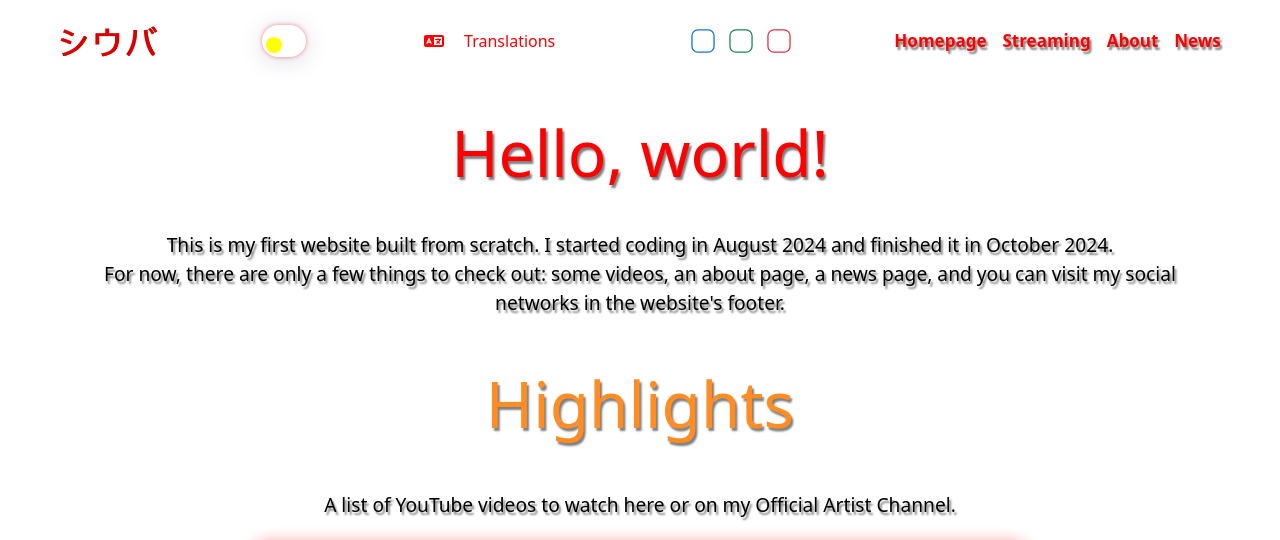
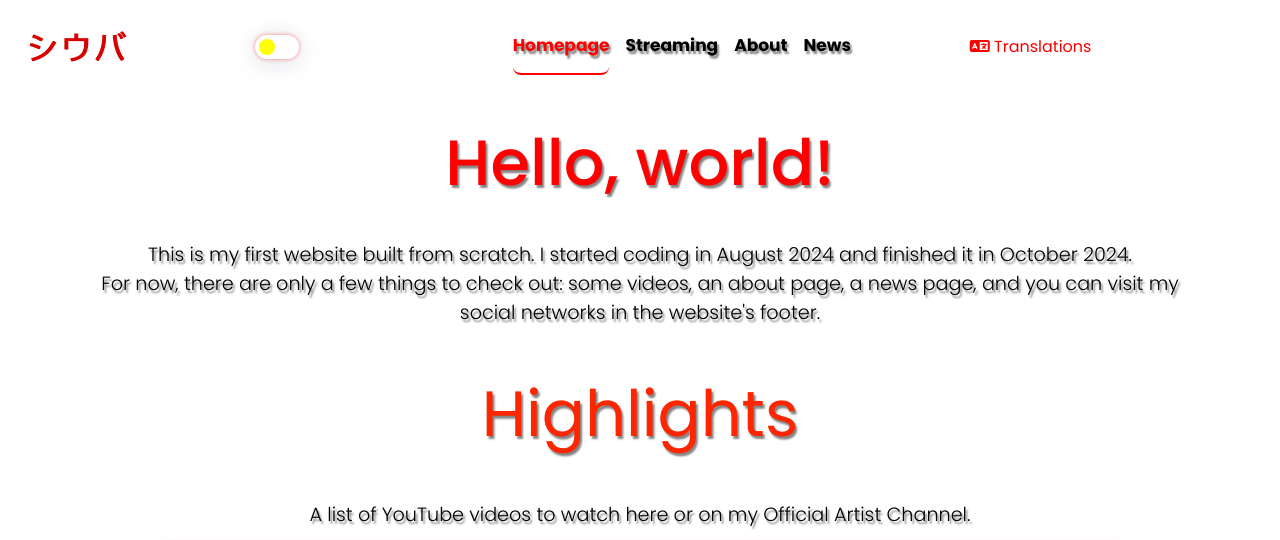
Before and after one commit to iamshiuba/ishiubadj, a Django app: page / in a window 1280 px wide, after a click on "Translations". Shown: the top 540 px of the page. Run offline with Django 5.2, Linux system fonts and the light colour scheme; some libraries are stand-ins or nearby versions.

Commit message:
Update staticfiles, minor changes on templates

```diff
--- a/home/templates/home/index.html
+++ b/home/templates/home/index.html
@@ -46,8 +46,6 @@
             </p>
             <div class="video-links">
               <iframe
-                width="400px"
-                height="215px"
                 src="https://www.youtube.com/embed/videoseries?si=F6CnMkx4AUkuURA_&amp;list=OLAK5uy_laLvEldekJ_qsP5DMbG-PYcEW3oQEYu_Q"
                 title="YouTube video player"
                 frameborder="0"
--- a/news/templates/news/news.html
+++ b/news/templates/news/news.html
@@ -29,7 +29,7 @@
     <main>
       <h1 data-translate="newsTitle">News</h1>
       <div class="container-fluid">
-        <div class="col-auto">
+        <div class="col">
           <blockquote class="twitter-tweet" data-theme="dark">
             <p lang="en" dir="ltr">
               Hi, I&#39;m SHIUBA and this is my X profile.
@@ -42,7 +42,7 @@
             >
           </blockquote>
         </div>
-        <div id="news" class="col-auto">
+        <div id="news" class="col">
           <div class="video-links">
             <iframe
               src="https://www.youtube.com/embed/BzOLHaR-GEs"
--- a/partials/templates/partials/footer.html
+++ b/partials/templates/partials/footer.html
@@ -2,8 +2,16 @@
 <footer>
   <div class="container">
     <div class="row">
+      <!-- Footer Info -->
+      <div class="col-md-9">
+        <p>
+          <span data-translate="prdBy">Powered by IamSHIUBA</span> &copy; 2023 -
+          2024.
+          <span data-translate="footer">All rights reserved.</span>
+        </p>
+      </div>
       <!-- Social Links -->
-      <div class="col-md-6 text-center">
+      <div class="col-md-3" id="checkOut">
         <p data-translate="follow">Check out:</p>
         <a
           href="https://github.com/iamshiuba"
@@ -38,13 +46,6 @@
           <i class="fa-brands fa-soundcloud"></i>
         </a>
       </div>
-      <!-- Footer Info -->
-      <div class="col-md-6 text-center">
-        <p>
-          Powered by IamSHIUBA &copy; 2023 - 2024.
-          <span data-translate="footer">All rights reserved.</span>
-        </p>
-      </div>
     </div>
   </div>
 </footer>
--- a/partials/templates/partials/header.html
+++ b/partials/templates/partials/header.html
@@ -13,81 +13,20 @@
         <span class="navbar-toggler-icon"></span>
       </button>
 
+      <a href="/" class="navbar-brand">
+        <img src="{% static 'img/ishiubahor.png' %}" alt="shiuba" />
+      </a>
+
       <div class="collapse navbar-collapse" id="menu">
-        <a href="/">
-          <img src="{% static 'img/ishiubahor.png' %}" alt="shiuba" />
-        </a>
-
         <label id="swicher" class="switch me-2">
           <input type="checkbox" id="theme-switcher" />
           <span class="slider round"></span>
         </label>
-
-        <button
-          id="langselect"
-          class="icon"
-          type="button"
-          title="Change Language"
-          data-bs-toggle="collapse"
-          data-bs-target="#language"
-          aria-controls="menu"
-          aria-expanded="false"
-          aria-label="Change Language"
-        >
-          <span class="fa-solid fa-language"></span>
-          <label for="#language">Translations</label>
-        </button>
-        <div class="collapse p-1" id="language">
-          <input
-            type="radio"
-            class="btn-check"
-            name="btnradio"
-            id="btnradio1"
-            autocomplete="off"
-          />
-          <label
-            type="radio"
-            class="btn btn-outline-primary"
-            for="btnradio1"
-            onclick="setLanguage('en')"
-          >
-            <span class="fi fi-us"></span>
-          </label>
-          <input
-            type="radio"
-            class="btn-check"
-            name="btnradio"
-            id="btnradio2"
-            autocomplete="off"
-          />
-          <label
-            type="radio"
-            class="btn btn-outline-success"
-            for="btnradio2"
-            onclick="setLanguage('br')"
-          >
-            <span class="fi fi-br"></span>
-          </label>
-          <input
-            type="radio"
-            class="btn-check"
-            name="btnradio"
-            id="btnradio3"
-            autocomplete="off"
-          />
-          <label
-            type="radio"
-            class="btn btn-outline-danger"
-            for="btnradio3"
-            onclick="setLanguage('jp')"
-          >
-            <span class="fi fi-jp"></span>
-          </label>
-        </div>
-
         <ul class="nav nav-underline">
           <li class="nav-item">
-            <a href="/" class="nav-link" data-translate="Homepage">Homepage</a>
+            <a href="/" class="nav-link active" data-translate="Homepage"
+              >Homepage</a
+            >
           </li>
           <li class="nav-item">
             <a
@@ -109,6 +48,67 @@
           </li>
         </ul>
       </div>
+      <button
+        id="langselect"
+        class="icon"
+        type="button"
+        title="Change Language"
+        data-bs-toggle="collapse"
+        data-bs-target="#language"
+        aria-controls="menu"
+        aria-expanded="false"
+        aria-label="Change Language"
+      >
+        <span class="fa-solid fa-language"></span>
+        <label for="#langselect"><span data-translate="Translations">Translations</span></label>
+      </button>
+      <div class="collapse p-1" id="language">
+        <input
+          type="radio"
+          class="btn-check"
+          name="btnradio"
+          id="btnradio1"
+          autocomplete="off"
+        />
+        <label
+          type="radio"
+          class="button"
+          for="btnradio1"
+          onclick="setLanguage('en')"
+        >
+          <span class="fi fi-us"></span>
+        </label>
+        <input
+          type="radio"
+          class="btn-check"
+          name="btnradio"
+          id="btnradio2"
+          autocomplete="off"
+        />
+        <label
+          type="radio"
+          class="button"
+          for="btnradio2"
+          onclick="setLanguage('br')"
+        >
+          <span class="fi fi-br"></span>
+        </label>
+        <input
+          type="radio"
+          class="btn-check"
+          name="btnradio"
+          id="btnradio3"
+          autocomplete="off"
+        />
+        <label
+          type="radio"
+          class="button"
+          for="btnradio3"
+          onclick="setLanguage('jp')"
+        >
+          <span class="fi fi-jp"></span>
+        </label>
+      </div>
     </div>
   </nav>
 </header>
--- a/static/css/main.css
+++ b/static/css/main.css
@@ -1,20 +1,18 @@
+@import url('https://fonts.googleapis.com/css2?family=Noto+Sans+JP:wght@100..900&family=Poppins:ital,wght@0,100;0,200;0,300;0,400;0,500;0,600;0,700;0,800;0,900;1,100;1,200;1,300;1,400;1,500;1,600;1,700;1,800;1,900&display=swap');
+
 :root {
     --bg-color: #ffffff;
     --text-color: #000000;
-    --shadow-color: #00000080;
-    --shadow-color-dark: #ff00007e;
+    --shadow-color: #858585;
+    --shadow-color-dark: #850000;
     --box-shadow: #ff11117c;
     --bg-primary: red;
-    --bg-secondary: #ff8d23;
-    --hover-color: #ff000044;
-}
-
-body.dark {
-    --bg-color: #000000;
-    --text-color: #ffffff;
+    --bg-secondary: #fd2600;
+    --hover-color: #9c9c9c44;
 }
 
 * {
+    font-family: 'Poppins', 'Noto Sans JP', sans-serif;
     margin: 0;
     padding: 0;
     box-sizing: border-box;
@@ -25,44 +23,48 @@ body {
     color: var(--text-color);
 }
 
-button {
-    border: none;
-    background-color: transparent;
-    padding: 0 1rem;
-    color: var(--bg-primary);
-    transition: all 1s ease-in-out;
+body.dark {
+    --bg-color: #000000;
+    --text-color: #ffffff;
 }
 
-button:hover, footer i:hover {
-    color: var(--text-color);
-    background-color: var(--hover-color);
+/* Typography */
+body h1, h2, h3, h4, h5, p, a {
+    text-align: center;
+    text-shadow: 2px 3px 2px var(--shadow-color);
 }
 
-.btn, footer i {
-    text-align:initial;
-    text-decoration: none;
-    transform: scale(1.3);
-    border-radius: 5px;
-    color: var(--bg-primary);
-    margin: 0.5rem;
-    padding: 0.5rem;
-    transition: all 0.5s ease-in-out;
-
+body.dark h1, body.dark h2, body.dark h3, body.dark h4, body.dark h5, body.dark p, body.dark a {
+    text-shadow: 2px 3px 2px var(--shadow-color-dark);
 }
 
-.btn:hover {
-    background-color: var(--bg-secondary);
+h1 {
     color: var(--bg-primary);
+    font-size: 4rem;
+    padding: 2rem;
+    animation: fadeIn 3s ease-in-out;
 }
 
-img {
-    width: 100px;
-    transition: all 1.5s ease-in-out;
+h2, h3, h4 {
+    color: var(--bg-secondary);
+    font-size: 2rem;
+    animation: fadeIn 3s ease-in-out;
 }
 
-img:hover {
-    transform: scale(1.1);
-    transition: all 1.5s ease-in-out;
+h1, .display-1, .display-2, .display-3 {
+    padding: 2rem;
+}
+
+.display-1, .display-2, .display-3 {
+    color: var(--bg-secondary);
+    font-weight: 400;
+    animation: fadeIn 3s ease-in-out;
+}
+
+p.lead {
+    font-size: 1.2rem;
+    margin-bottom: 1rem;
+    animation: fadeIn 5s ease-in-out;
 }
 
 a {
@@ -74,10 +76,95 @@ a {
     animation: fadeIn 5s ease-in-out;
 }
 
-#hItems {
-    justify-content: space-between;
+/* Buttons & Links */
+.navbar-toggler {
+    border: none;
+    border-radius: 5px;
+    padding: 0.5rem;
+    background-color: var(--bg-primary);
+    color: var(--bg-primary);
+    transition: all 0.5s ease-in-out;
 }
 
+button {
+    cursor: pointer;
+    border: none;
+    border-radius: 5px;
+    background-color: transparent;
+    padding: 0 1rem;
+    color: var(--bg-primary);
+    transition: all 1s ease-in-out;
+}
+
+.button, .fi {
+    padding-block: 0.5rem;
+}
+
+#langselect {
+    padding-block: 1rem;
+}
+
+#langselect:hover, .button:hover {
+    background-color: var(--hover-color);
+}
+
+.btn, footer i {
+    text-align: initial;
+    text-decoration: none;
+    transform: scale(1.3);
+    border-radius: 5px;
+    color: var(--bg-primary);
+    margin: 0.5rem;
+    padding-block: 1rem;
+    transition: all 0.5s ease-in-out;
+}
+
+.btn:hover, footer i:hover {
+    transform: scale(1.3);
+    color: var(--text-color);
+    background-color: var(--hover-color);
+}
+
+.fi {
+    transform: scale(1.5);
+    margin: 0.5rem;
+    padding: 1rem;
+    transition: all 0.5s ease-in-out;
+}
+
+.fi:hover {
+    transform: scale(1.1);
+}
+
+button:hover {
+    transform: scale(1.05);
+    color: var(--text-color);
+}
+
+label {
+    cursor: pointer;
+    color: var(--bg-primary);
+    transition: all 0.5s ease-in-out;
+}
+
+label.btn:hover {
+    border-color: var(--text-color) !important;
+    color: var(--text-color) !important;
+}
+
+/* Images */
+img {
+    margin-left: 1rem;
+    width: 100px;
+    transition: all 1.5s ease-in-out;
+}
+
+img:hover {
+    transform: scale(1.1);
+    transition: all 1.5s ease-in-out;
+}
+
+/* Containers */
 .container, .container-fluid {
     display: flex;
     background-color: transparent;
@@ -87,56 +174,79 @@ a {
     text-align: center;
 }
 
-body h1, h2, h3, h4, h5, p, a {
-    text-shadow: 2px 3px 2px var(--shadow-color);
-    text-align: center;
+#hItems {
+    justify-content: space-between;
 }
 
-body.dark h1, body.dark h2, body.dark h3, body.dark h4, body.dark h5, body.dark p, body.dark a {
-    text-shadow: 2px 3px 2px var(--shadow-color-dark);
-    text-align: center;
+.row {
+    display: flex;
+    flex-direction: row;
+    justify-content: center;
+    align-items: baseline;
 }
 
-h1 {
-    color: var(--bg-primary);
-    font-size: 4rem;
+/* Navigation */
+.navbar>.container-fluid {
+    flex-direction: row;
+    flex-wrap: wrap;
+    align-items: baseline;
 }
 
-h1, .display-1, .display-2, .display-3 {
-    padding: 2rem;
+.navbar-collapse {
+    align-items: center;
+    justify-content: space-around;
 }
 
-h2, h3, h4 {
-    color: var(--bg-secondary);
-    font-size: 2rem;
+.nav-underline .active {
+    color: var(--bg-primary) !important;
 }
 
-h1, h2, h3, h4, h5, .display-1, .display-2, .display-3, .form-label{
-    animation: fadeIn 3s ease-in-out;
+.nav-underline .active:hover {
+    color: var(--text-color) !important;
 }
 
-p.lead {
-    font-size: 1.2rem;
-    margin-bottom: 1rem;
-    animation: fadeIn 5s ease-in-out;
+.nav-underline .nav-link {
+    color: var(--text-color);
+    transition: all 0.5s ease-in-out;
 }
 
-main iframe {
+.nav-item {
+    display: inline-block;
+}
+
+.nav-item a {
+    font-weight: bold;
+    padding: 14px 16px;
+    text-decoration: none;
+    font-size: 17px;
+    transition: all 0.5s ease-in-out;
+}
+
+.nav-item a:hover {
+    color: var(--bg-secondary);
+    font-weight: 700;
+}
+
+.nav-link.active {
+    font-weight: bold;
+    color: var(--text-color);
+    border-bottom: 2px solid red;
+}
+
+/* Main Content */
+iframe {
     max-width: auto;
-    width: 768px;
-    height: 432px;
     margin: auto;
+    width: 720px;
+    height: 405px;
     border-radius: 8px;
     box-shadow: 0px 0px 1rem var(--box-shadow);
 }
 
-label.btn:hover {
-    border-color: var(--text-color) !important;
-    color: var(--text-color) !important;
-}
-
-label {
-    padding: 1rem;
+/* Footer */
+#checkOut {
+    display: flex;
+    align-items: baseline;
 }
 
 footer {
@@ -147,6 +257,8 @@ footer {
 footer .container {
     display: flex;
     flex-direction: column;
+    flex-wrap: wrap;
+    align-items: stretch;
     padding: 1rem;
 }
 
@@ -154,25 +266,18 @@ footer .container {
     text-align: center;
 }
 
-.row {
-    display: flex;
-    flex-direction: row;
-    justify-content: center;
-    align-items: center;
-}
-
 .video-links, .playlist-links {
     display: flex;
     flex-direction: column;
-    padding: 0.5rem;
+    padding-block: 0.5rem;
     font-size: 1rem;
     font-weight: bold;
 }
 
 .video-links a, .playlist-links a {
     margin-bottom: 1rem;
-    padding: 0.5rem;
-    border-radius: 1rem;
+    padding-block: 0.5rem;
+    border-radius: 15px;
     color: var(--bg-primary);
     transition: all 0.5s ease-in-out;
 }
@@ -182,30 +287,12 @@ footer .container {
     color: var(--text-color);
 }
 
-.navbar-collapse {
-    align-items: center;
-    justify-content: space-around;
+/* Forms */
+h1, h2, h3, h4, h5, .display-1, .display-2, .display-3, .form-label {
+    animation: fadeIn 3s ease-in-out;
 }
 
-.nav a {
-    font-weight: bold;
-    color: var(--bg-primary);
-    padding: 14px 16px;
-    text-decoration: none;
-    font-size: 17px;
-    transition: all 0.5s ease-in-out;
-}
-
-.nav a:hover {
-    color: var(--bg-secondary);
-    font-weight: 700;
-}
-
-.display-1, .display-2, .display-3 {
-    color: var(--bg-secondary);
-    font-weight: 400;
-}
-
+/* Switch */
 #swicher {
     margin: 0.5rem;
 }
@@ -223,11 +310,11 @@ footer .container {
     height: 0;
 }
 
-.switch input:checked+.slider {
+.switch input:checked + .slider {
     background-color: #000000;
 }
 
-.switch input:checked+.slider:before {
+.switch input:checked + .slider:before {
     transform: translateX(20px);
     background-color: transparent;
     border-radius: 50%;
@@ -264,6 +351,7 @@ footer .container {
     line-height: 16px;
 }
 
+/* Animations */
 @keyframes fadeIn {
     from {
         opacity: 0;
@@ -273,6 +361,8 @@ footer .container {
         opacity: 1;
     }
 }
+
+/* Media Queries */
 
 @media (max-width: 600px) {
     header .container, header .container-fluid {
@@ -296,21 +386,19 @@ footer .container {
         flex-direction: column;
         align-items: center;
     }
-}
 
-@media screen and (max-width: 600px) {
-    main iframe {
-        width: 400px !important;
-        height: 200px !important;
+    iframe {
+        width: 400px;
+        height: 200px;
     }
 }
 
-@media screen and (max-width: 1024px) {
+@media screen and (min-width: 1024px) {
     .container-fluid {
         flex-direction: column;
     }
 
-    main iframe {
+    iframe {
         width: 960px;
         height: 540px;
     }
@@ -321,7 +409,7 @@ footer .container {
     }
 }
 
-@media screen and (min-width: 2560px) {
+@media screen and (min-width: 2800px) {
     html {
         font-size: 250%;
     }
@@ -334,7 +422,7 @@ footer .container {
         font-size: larger !important;
     }
 
-    main iframe {
+    iframe {
         width: 1600px;
         height: 900px;
     }
@@ -358,7 +446,7 @@ footer .container {
         line-height: 2em;
     }
 
-    .switch input:checked+.slider:before {
+    .switch input:checked + .slider:before {
         transform: translateX(3em);
     }
 
--- a/static/js/main.js
+++ b/static/js/main.js
@@ -1,3 +1,15 @@
+// Obtém a URL atual da página
+const currentPage = window.location.pathname;
+// Itera por todos os links na navegação
+document.querySelectorAll('.nav-link').forEach(link => {
+  // Verifica se o href do link corresponde ao caminho da página atual
+  if (link.getAttribute('href') === currentPage) {
+    link.classList.add('active'); // Adiciona 'active' ao link correspondente
+  } else {
+    link.classList.remove('active'); // Garante que outros links não tenham a classe
+  }
+});
+
 function initializeLanguage() {
   const selectedLanguage = localStorage.getItem("selectedLanguage") || "en";
   setLanguage(selectedLanguage);
--- a/static/js/translations.js
+++ b/static/js/translations.js
@@ -1,11 +1,13 @@
 const translations = {
   en: {
+    Translations: "Translations",
     greeting: "Hello, world!",
     mainMessage:
       "This is my first website built from scratch. I started coding in August 2024 and finished it in October 2024.<br>For now, there are only a few things to check out: some videos, an about page, a news page, and you can visit my social networks in the website's footer.",
     highlight: "Highlights",
     hDescription:
       "A list of YouTube videos to watch here or on my Official Artist Channel.",
+    prdBy: "Powered by IamSHIUBA",
     footer: "All rights reserved.",
     follow: "Check out:",
     streaming: "Streaming",
@@ -21,12 +23,14 @@ const translations = {
     newsTitle: "News",
   },
   br: {
+    Translations: "Idiomas",
     greeting: "Olá, mundo!",
     mainMessage:
       "Este é meu primeiro site construído do zero. Comecei a programá-lo em agosto de 2024 e terminei em outubro de 2024.<br>Por enquanto, há apenas algumas coisas para conferir: alguns vídeos, uma página sobre, uma página de notícias, e você pode visitar minhas redes sociais no rodapé do site.",
     highlight: "Destaques",
     hDescription:
       "Uma lista de vídeos do YouTube para assistir aqui ou no meu canal oficial do artista.",
+    prdBy: "Desenvolvido por IamSHIUBA",
     footer: "Todos os direitos reservados.",
     follow: "Confira:",
     streaming: "Streaming",
@@ -42,12 +46,14 @@ const translations = {
     newsTitle: "Notícias",
   },
   jp: {
+    Translations: "言語",
     greeting: "こんにちは、世界！",
     mainMessage:
       "これは私がゼロから作った最初のウェブサイトです。2024年8月にコーディングを始め、2024年10月に完成させました。<br>現時点では、いくつかのビデオ、概要ページ、ニュースページをご覧いただけます。また、ウェブサイトのフッターにある私のSNSもご覧ください。",
     highlight: "ハイライト",
     hDescription:
       "ここで、または私の公式アーティストチャンネルで視聴できるYouTubeビデオのリストです。",
+    prdBy: "IamSHIUBAによって提供",
     footer: "全著作権所有。",
     follow: "チェックアウト:",
     streaming: "ストリーミング",
```
Also changed, not shown: 4 other files.
